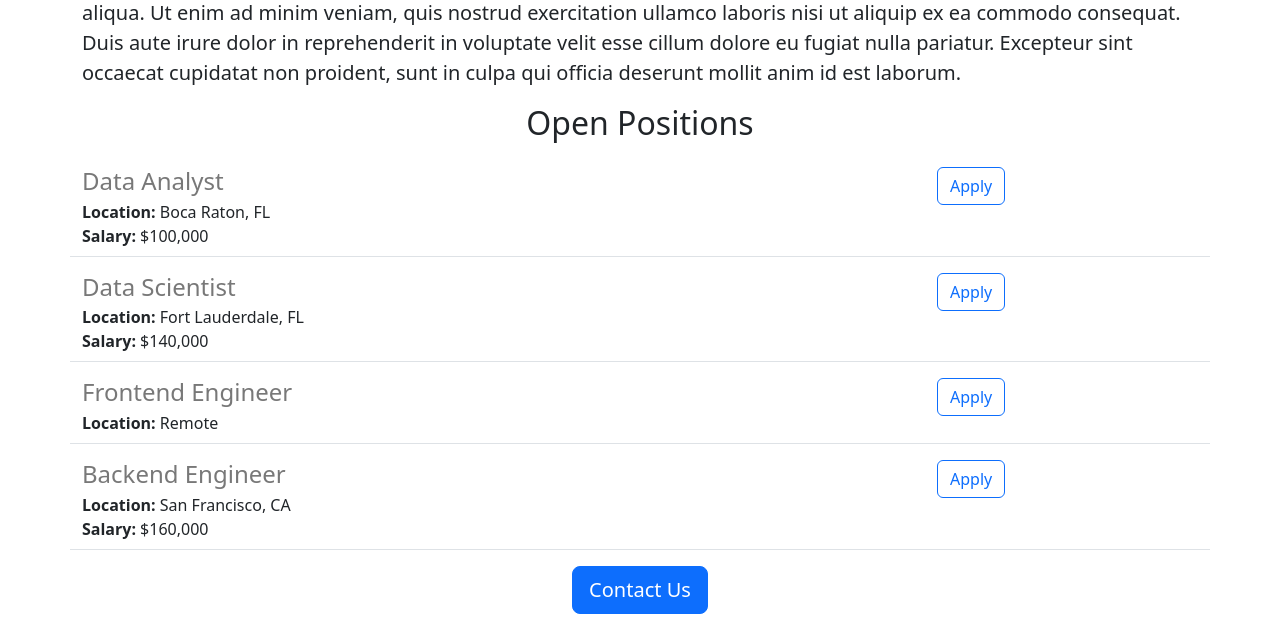
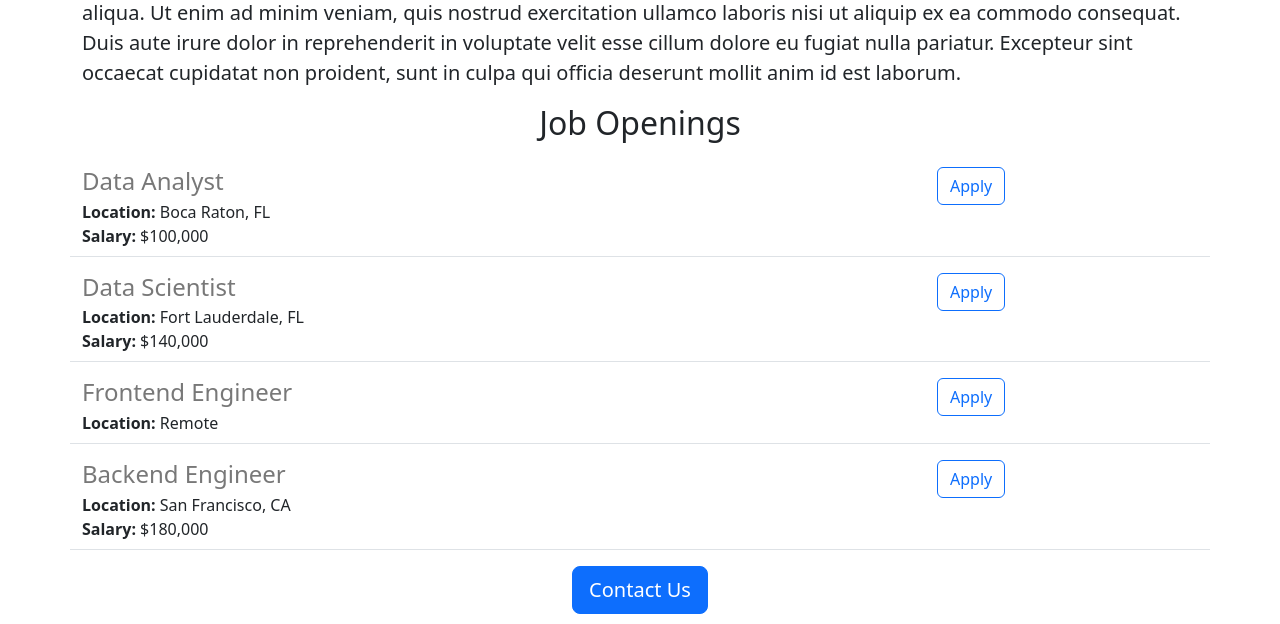
Before and after one commit to askasok/jovian-careers-website, a Flask app: page / in a window 1280 px wide. Shown: the part 542-1166 px from the top of the page. Run offline with Flask 2, Linux system fonts and the light colour scheme.

Commit message:
made some changes

```diff
--- a/app.py
+++ b/app.py
@@ -25,7 +25,7 @@ JOBS = [
         'id': 4,
         'title': 'Backend Engineer',
         'location': 'San Francisco, CA',
-        'salary': '$160,000'
+        'salary': '$180,000'
     },
 ]
 
@@ -33,6 +33,7 @@ JOBS = [
 @app.route("/")
 def hello_world():
     return render_template('home.html', jobs=JOBS, company_name='Jovian')
+
 
 @app.route("/api/jobs")
 def list_jobs():
--- a/templates/home.html
+++ b/templates/home.html
@@ -19,7 +19,7 @@
     <img class="img-fluid" id="banner" src="/static/banner.jpeg">
     <h2 class="text-center mt-2 mb-4">About Jovian</h2>
     <p class="lead">Lorem ipsum dolor sit amet, consectetur adipiscing elit, sed do eiusmod tempor incididunt ut labore et dolore magna aliqua. Ut enim ad minim veniam, quis nostrud exercitation ullamco laboris nisi ut aliquip ex ea commodo consequat. Duis aute irure dolor in reprehenderit in voluptate velit esse cillum dolore eu fugiat nulla pariatur. Excepteur sint occaecat cupidatat non proident, sunt in culpa qui officia deserunt mollit anim id est laborum.</p>
-    <h2 class="text-center mt-2 mb-4">Open Positions</h2>
+    <h2 class="text-center mt-2 mb-4">Job Openings</h2>
     <div>
       {% for job in jobs %}
         {% include 'jobitem.html' %}
```
